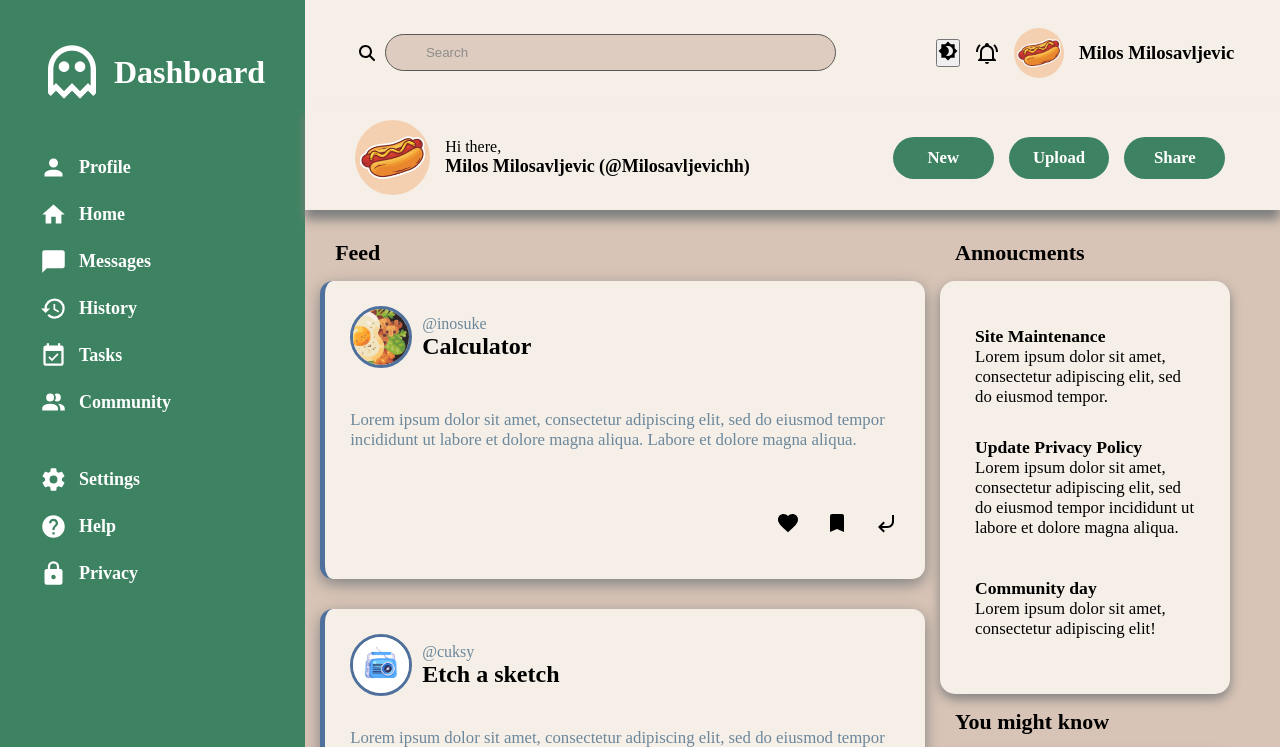
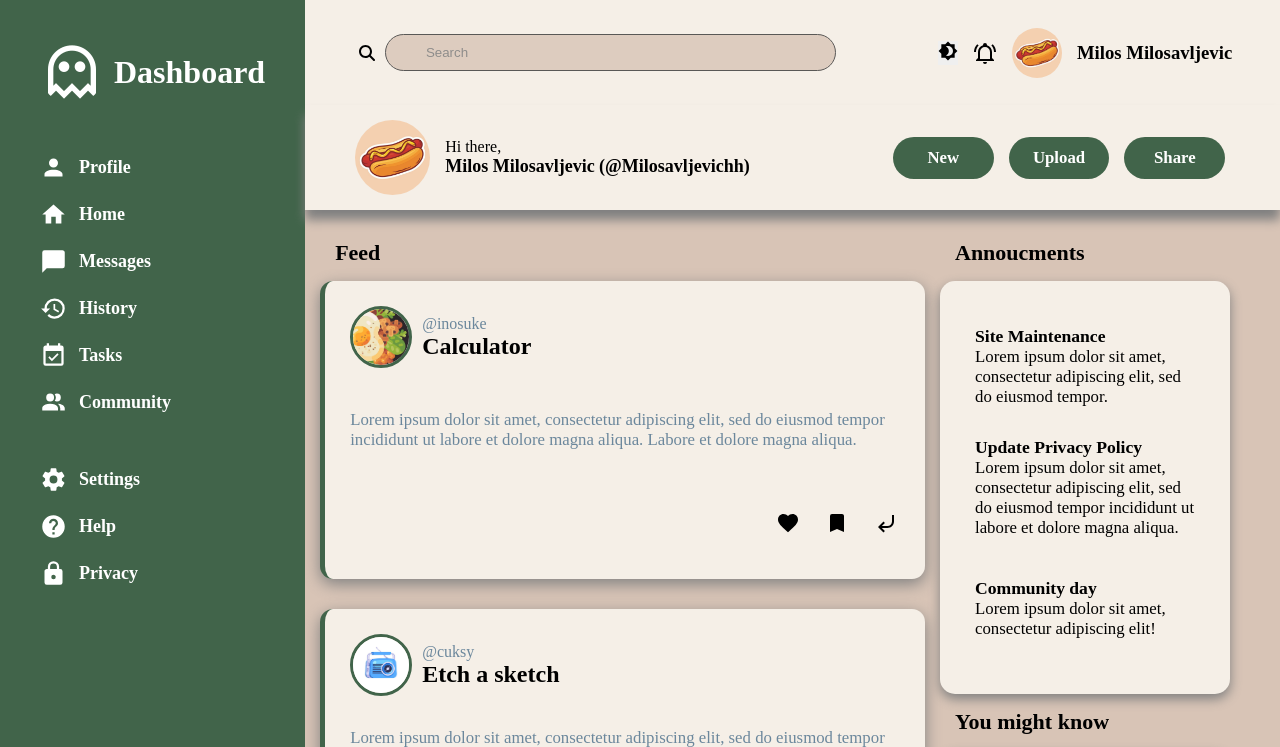
Before and after one commit to Milosavljevichh/Admin-Dashboard, a plain HTML site: page index.html in a window 1280 px wide. Both pictures are taken after a click on the button 947 px from the left and 52 px from the top of the page. Shown: the top 747 px of the page. Drawn offline with Linux system fonts and the light colour scheme; a web font is replaced by a local one.

Commit message:
added theme change function

```diff
--- a/index.html
+++ b/index.html
@@ -62,7 +62,7 @@
                     <input type="text" placeholder="Search" name="text" class="input">
                 </div>
                 <div class="users-info">
-                    <button onclick="changeTheme()">
+                    <button onclick="changeTheme()" class="changeTheme">
                         <svg xmlns="http://www.w3.org/2000/svg" height="1.5em" viewBox="0 0 24 24"><title>brightness-4</title><path d="M12,18C11.11,18 10.26,17.8 9.5,17.45C11.56,16.5 13,14.42 13,12C13,9.58 11.56,7.5 9.5,6.55C10.26,6.2 11.11,6 12,6A6,6 0 0,1 18,12A6,6 0 0,1 12,18M20,8.69V4H15.31L12,0.69L8.69,4H4V8.69L0.69,12L4,15.31V20H8.69L12,23.31L15.31,20H20V15.31L23.31,12L20,8.69Z" /></svg>
                     </button>
                     <svg xmlns="http://www.w3.org/2000/svg" height="1.5em" viewBox="0 0 24 24"><title>bell-ring-outline</title><path d="M10,21H14A2,2 0 0,1 12,23A2,2 0 0,1 10,21M21,19V20H3V19L5,17V11C5,7.9 7.03,5.17 10,4.29C10,4.19 10,4.1 10,4A2,2 0 0,1 12,2A2,2 0 0,1 14,4C14,4.1 14,4.19 14,4.29C16.97,5.17 19,7.9 19,11V17L21,19M17,11A5,5 0 0,0 12,6A5,5 0 0,0 7,11V18H17V11M19.75,3.19L18.33,4.61C20.04,6.3 21,8.6 21,11H23C23,8.07 21.84,5.25 19.75,3.19M1,11H3C3,8.6 3.96,6.3 5.67,4.61L4.25,3.19C2.16,5.25 1,8.07 1,11Z" /></svg>
--- a/script.js
+++ b/script.js
@@ -3,11 +3,37 @@
 
 
 function changeTheme() {
-    // blueTheme.classList += " green-theme";
-    // blueTheme.classList.remove("blue-theme");
-    var blueTheme = document.querySelectorAll('.blue-theme');
-    blueTheme.forEach(function(element) {
-        element.classList += " green-theme";
-        element.classList.remove("blue-theme");
+    var all = document.querySelectorAll('*');
+
+    all.forEach(function(element) {
+        //changing from blue to green
+        if (element.classList.contains("blue-theme") === true) {
+            element.classList += " green-theme";
+            element.classList.remove("blue-theme");
+        } else if (element.classList.contains("profile-pic-blue")) {
+            element.classList += " profile-pic-green ";
+            element.classList.remove("profile-pic-blue");
+        } else if (element.classList.contains("feed-user-pic-blue-theme")) {
+            element.classList += " feed-user-pic-green-theme";
+            element.classList.remove("feed-user-pic-blue-theme");
+        } else if (element.classList.contains("blue-theme-card")) {
+            element.classList += " green-theme-card";
+            element.classList.remove("blue-theme-card");
+        }
+
+        //from green to blue
+        else if (element.classList.contains("green-theme") === true) {
+            element.classList += " blue-theme";
+            element.classList.remove("green-theme");
+        } else if (element.classList.contains("profile-pic-green")) {
+            element.classList += " profile-pic-blue ";
+            element.classList.remove("profile-pic-green");
+        } else if (element.classList.contains("feed-user-pic-green-theme")) {
+            element.classList += " feed-user-pic-blue-theme";
+            element.classList.remove("feed-user-pic-green-theme");
+        } else if (element.classList.contains("green-theme-card")) {
+            element.classList += " blue-theme-card";
+            element.classList.remove("green-theme-card");
+        }
     })
 };
--- a/style.css
+++ b/style.css
@@ -39,7 +39,15 @@ ul {
 }
 
 .green-theme {
-    background-color: #3D8361;
+    background-color: #41644A;
+}
+
+.changeTheme {
+    border: none;
+}
+
+.changeTheme:hover {
+    cursor: pointer;
 }
 
 .like-ico {
@@ -196,6 +204,7 @@ ul {
    }
 
 .sidebar {
+    transition: all .45s;
     grid-column: 1 / 2;
     grid-row: 1 / 3;
     /* background-color: #4F709C; */
@@ -280,7 +289,7 @@ ul {
 }
 
 .green-theme-card {
-    border-left: solid 5px #3D8361;
+    border-left: solid 5px #41644A;
 }
 
 .card-icons {
@@ -299,6 +308,7 @@ ul {
 }
 
 .feed-user-pic {
+    transition: all .4s;
     width: 3.5em;
     height: 3.5em;
 
@@ -309,7 +319,7 @@ ul {
 }
 
 .feed-user-pic-green-theme {
-    border: solid 3px #3D8361;
+    border: solid 3px #41644A;
 }
 
 .title-info {
@@ -354,6 +364,7 @@ ul {
 }
 
 .card {
+    transition: all .4s;
     background-color: #F5EFE7;
 
 }
@@ -383,6 +394,10 @@ ul {
     cursor: pointer;
 }
 
+.user img {
+    transition: all .4s;
+}
+
 .profile-pic-blue {
     border: solid 3px #213555;
 }
@@ -397,6 +412,7 @@ ul {
 }
 
 .profile-pic {
+    transition: all .4s;
     align-self: center;
     justify-self: center;
 }
```
